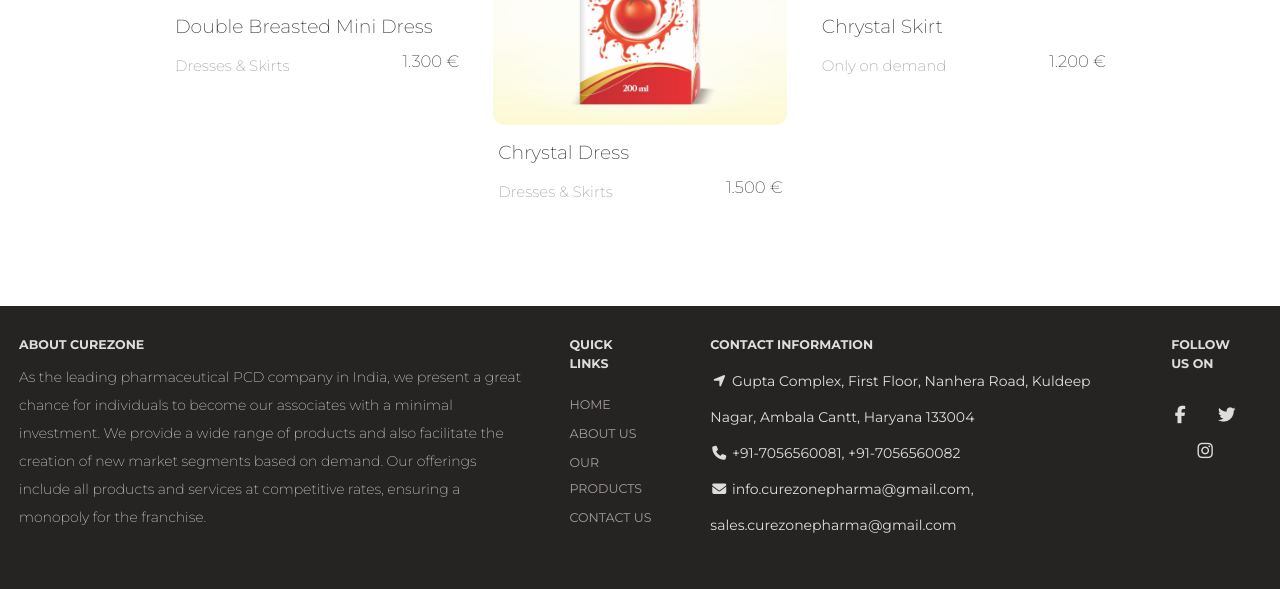
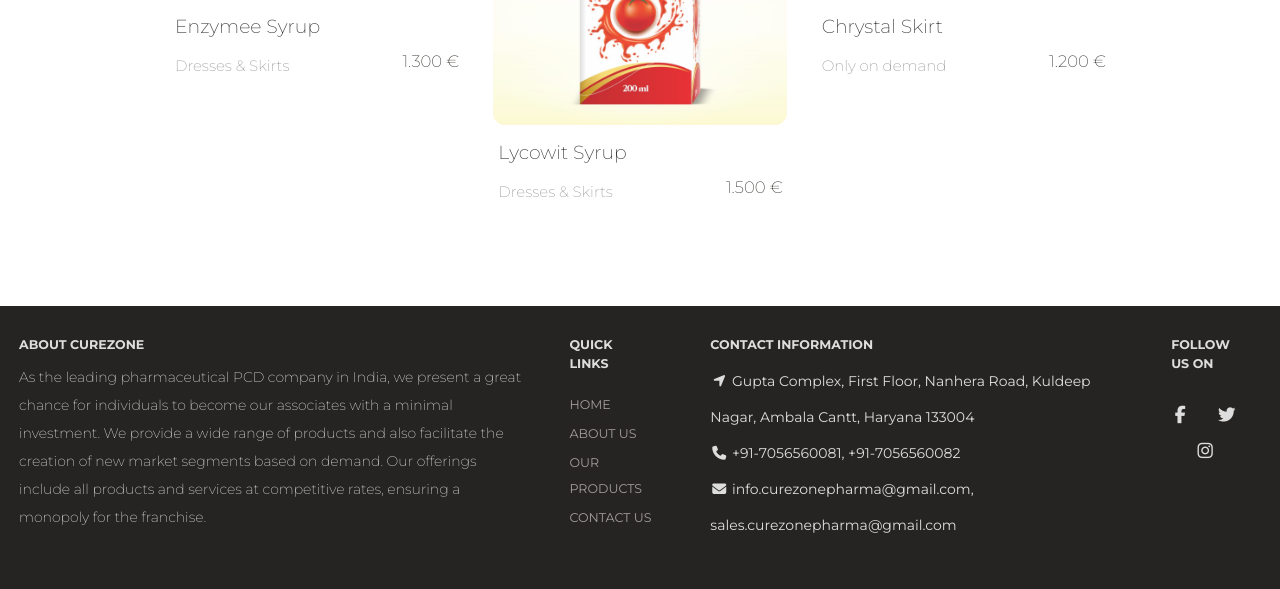
Before and after one commit to harbakshgupta/harbakshgupta.github.io, a Flask app: page /our-products in a window 1280 px wide. Shown: the part 1371-1960 px from the top of the page. Run offline with Flask 3, Linux system fonts and the light colour scheme; some libraries are stand-ins or nearby versions.

Commit message:
Update product-page.html

```diff
--- a/app/templates/product-page.html
+++ b/app/templates/product-page.html
@@ -25,7 +25,7 @@
                             </a>
                             <div class="card-body">
                                 <div class="card-description">
-                                    <h5 class="card-title">Double Breasted Mini Dress</h5>
+                                    <h5 class="card-title">Enzymee Syrup</h5>
                                     <p class="card-description">Dresses & Skirts</p>
                                 </div>
                                 <div class="actions">
@@ -61,7 +61,7 @@
                             </a>
                             <div class="card-body">
                                 <div class="card-description">
-                                    <h5 class="card-title">Double Breasted Mini Dress</h5>
+                                    <h5 class="card-title">Enzymee Syrup</h5>
                                     <p class="card-description">Dresses & Skirts</p>
                                 </div>
                                 <div class="actions">
@@ -79,7 +79,7 @@
                             </a>
                             <div class="card-body">
                                 <div class="card-description">
-                                    <h5 class="card-title">Double Breasted Mini Dress</h5>
+                                    <h5 class="card-title">Enzymee Syrup</h5>
                                     <p class="card-description">Dresses & Skirts</p>
                                 </div>
                                 <div class="actions">
@@ -97,7 +97,7 @@
                             </a>
                             <div class="card-body">
                                 <div class="card-description">
-                                    <h5 class="card-title">Double Breasted Mini Dress</h5>
+                                    <h5 class="card-title">Curelex Syrup</h5>
                                     <p class="card-description">Dresses & Skirts</p>
                                 </div>
                                 <div class="actions">
@@ -115,7 +115,7 @@
                             </a>
                             <div class="card-body">
                                 <div class="card-description">
-                                    <h5 class="card-title">Double Breasted Mini Dress</h5>
+                                    <h5 class="card-title">Enzymee Syrup</h5>
                                     <p class="card-description">Dresses & Skirts</p>
                                 </div>
                                 <div class="actions">
@@ -133,7 +133,7 @@
                             </a>
                             <div class="card-body">
                                 <div class="card-description">
-                                    <h5 class="card-title">Double Breasted Mini Dress</h5>
+                                    <h5 class="card-title">Enzymee Syrup</h5>
                                     <p class="card-description">Dresses & Skirts</p>
                                 </div>
                                 <div class="actions">
@@ -151,7 +151,7 @@
                             </a>
                             <div class="card-body">
                                 <div class="card-description">
-                                    <h5 class="card-title">Chrystal Dress</h5>
+                                    <h5 class="card-title">Lycowit Syrup</h5>
                                     <p class="card-description">Dresses & Skirts</p>
                                 </div>
                                 <div class="actions">
```
